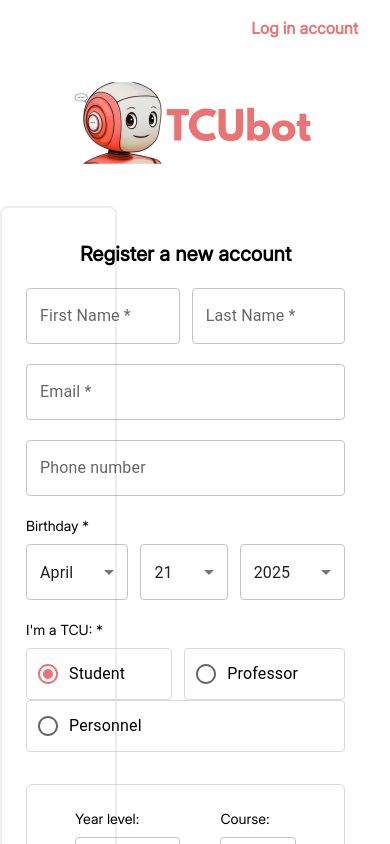
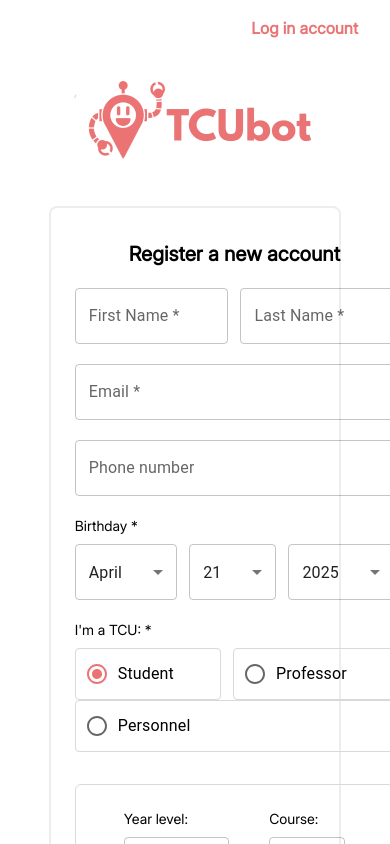
Before and after one commit to Arjohn15/tcubot-frontend, a React (Vite) app: page /register in a window 390 px wide. Shown: the top 844 px of the page. Built offline with nearby package versions, Linux system fonts and the light colour scheme.

Commit message:
changes from JC(logo, icon and user signin responsive)

```diff
--- a/index.html
+++ b/index.html
@@ -5,7 +5,7 @@
     <meta name="viewport" content="width=device-width, initial-scale=1.0" />
     <link
       rel="icon"
-      href="/public/images/logos/favicon-48x48.png"
+      href="/public/images/logos/favicon-48x48(2).png"
       sizes="48x48"
       type="image/png"
     />
--- a/src/features/admin/shared/AdminHeader.tsx
+++ b/src/features/admin/shared/AdminHeader.tsx
@@ -6,7 +6,7 @@ const AdminHeader = () => {
       <div>
         <a href="/">
           <img
-            src="/images/logos/tcubot-main-logo.png"
+            src="/images/logos/tcubot-main-logo(2).png"
             alt="TCUbot main logo"
             width={120}
           />
--- a/src/features/user/UserLogIn/UserLogIn.tsx
+++ b/src/features/user/UserLogIn/UserLogIn.tsx
@@ -73,7 +73,7 @@ const UserLogIn = () => {
       <div className="grow-1 flex flex-col items-center justify-center">
         <div className="mb-[0.5rem]">
           <img
-            src="/images/logos/tcubot-main-logo.png"
+            src="/images/logos/tcubot-main-logo(2).png"
             alt="TCUbot main logo"
             width={250}
           />
--- a/src/features/user/UserRegister/UserRegister.tsx
+++ b/src/features/user/UserRegister/UserRegister.tsx
@@ -63,10 +63,10 @@ const UserRegister = () => {
   }
   return (
     <div className="h-[100vh] flex flex-col">
-      <div className="grow-1">
+      <div className="grow-1 flex flex-col items-center justify-center">
         <div className="mt-[3rem] mb-[0.5rem] w-full flex justify-center">
           <img
-            src="/images/logos/tcubot-main-logo.png"
+            src="/images/logos/tcubot-main-logo(2).png"
             alt="TCUbot main logo"
             width={250}
           />
@@ -78,7 +78,7 @@ const UserRegister = () => {
             noValidate
             sx={{ maxWidth: 400, mx: "auto" }}
           >
-            <div className="w-[30vw] border-2 border-gray-half px-[1.5rem] py-[2rem] rounded-lg grid gap-y-5 mb-[5rem]">
+            <div className="w-[75vw] sm:w-[50vw] md:w-[25vw] border-2 border-gray-half px-[1.5rem] py-[2rem] rounded-lg grid gap-y-5 mb-[5rem]">
               <h1 className="text-xl font-bold text-center">
                 Register a new account
               </h1>
```
Also changed, not shown: public/images/logos/favicon-48x48(2).png (added), public/images/logos/tcubot-main-logo(2).png (added).
